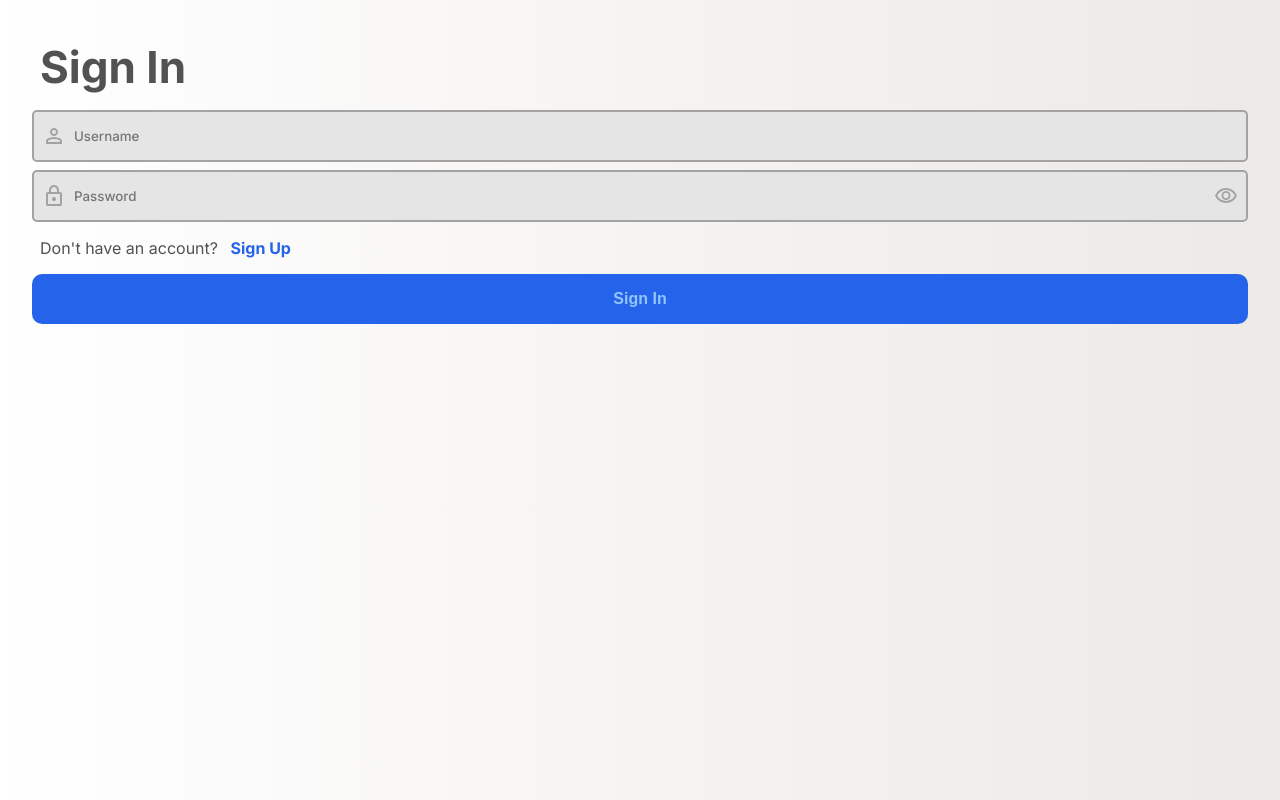
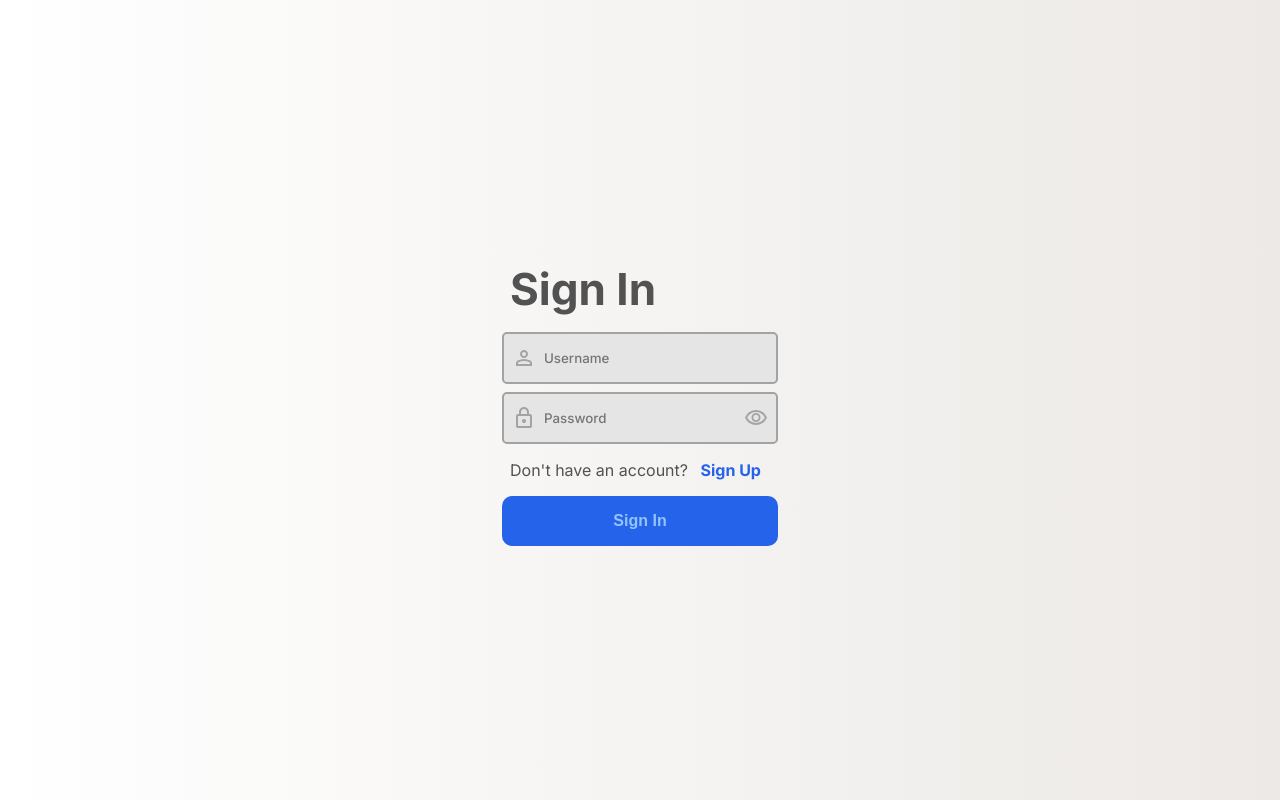
Before and after one commit to hzokbe/jikan, a Vue app: page /sign-in in a window 1280 px wide. Built offline with nearby package versions, Linux system fonts and the light colour scheme; no server answers.

Commit message:
feat(styles): update styles

```diff
--- a/src/assets/main.css
+++ b/src/assets/main.css
@@ -111,3 +111,15 @@
 
   text-decoration: none;
 }
+
+/* View */
+
+.view {
+  align-items: center;
+
+  display: flex;
+
+  height: 100%;
+
+  justify-content: center;
+}
--- a/src/views/SignInView.vue
+++ b/src/views/SignInView.vue
@@ -3,7 +3,7 @@ import SignInForm from '@/components/form/SignInForm.vue';
 </script>
 
 <template>
-  <div>
+  <div class="view">
     <SignInForm />
   </div>
 </template>
--- a/src/views/SignUpView.vue
+++ b/src/views/SignUpView.vue
@@ -3,7 +3,7 @@ import SignUpForm from '@/components/form/SignUpForm.vue';
 </script>
 
 <template>
-  <div>
+  <div class="view">
     <SignUpForm />
   </div>
 </template>
```
